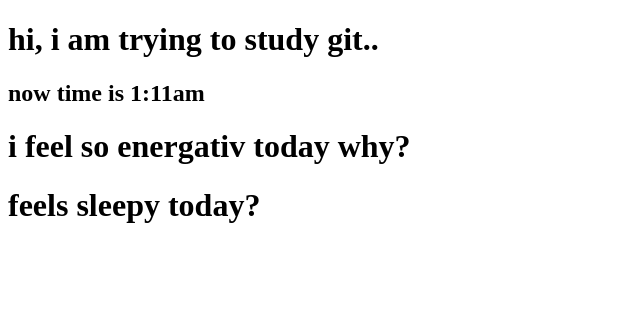
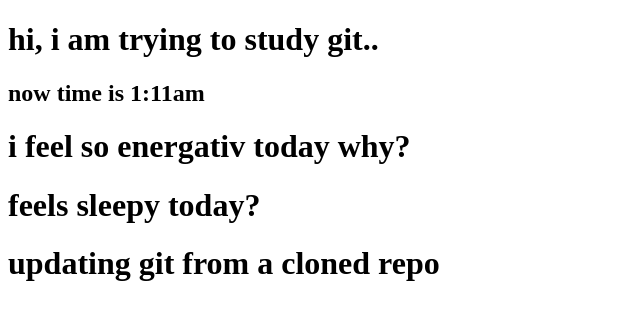
Before and after one commit to sebricant/learningGit, a plain HTML site: page index.html in a window 1280 px wide. Shown: the whole page, without its empty margins (0-640 px from the left). Drawn offline with Linux system fonts and the light colour scheme.

Commit message:
updated using clone

```diff
--- a/index.html
+++ b/index.html
@@ -14,5 +14,7 @@
 
     <H1>feels sleepy today?</H1>
 
+    <h1>updating git from a cloned repo </h1>
+
 </body>
 </html>
```
